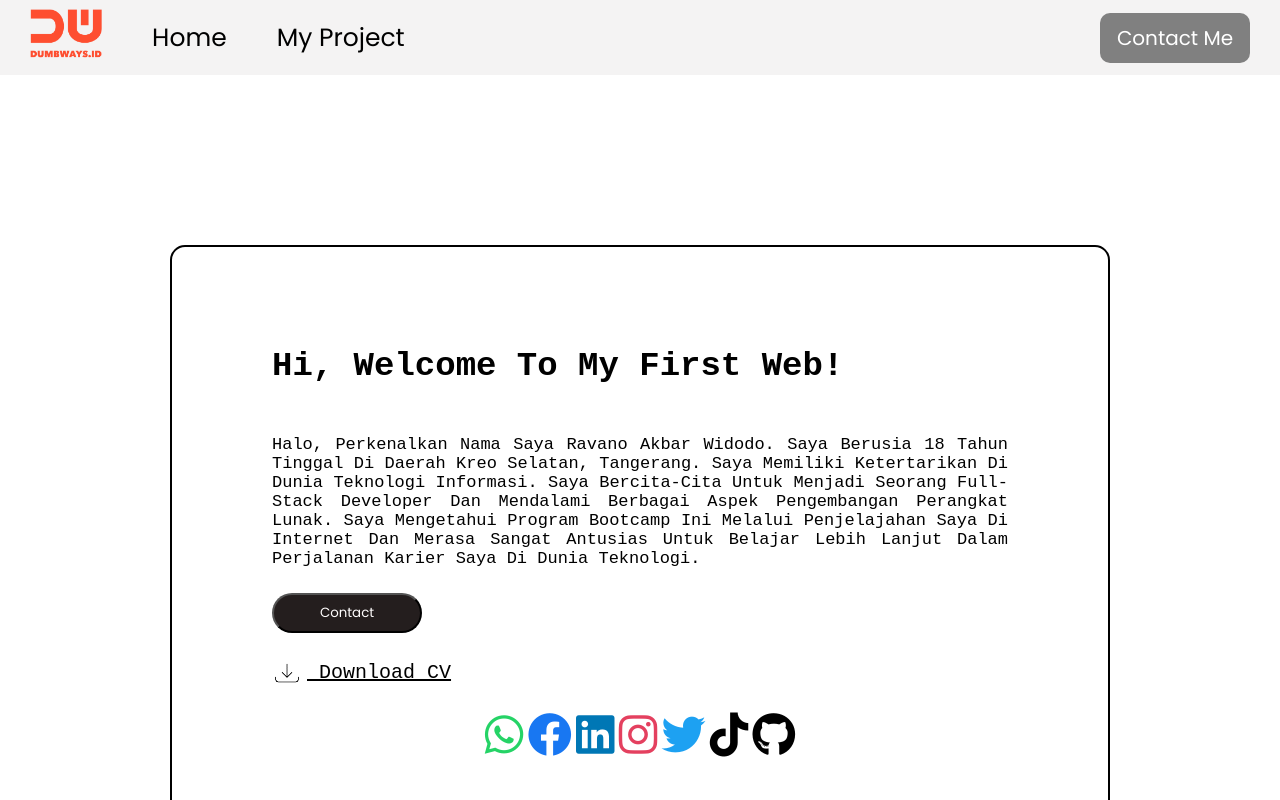
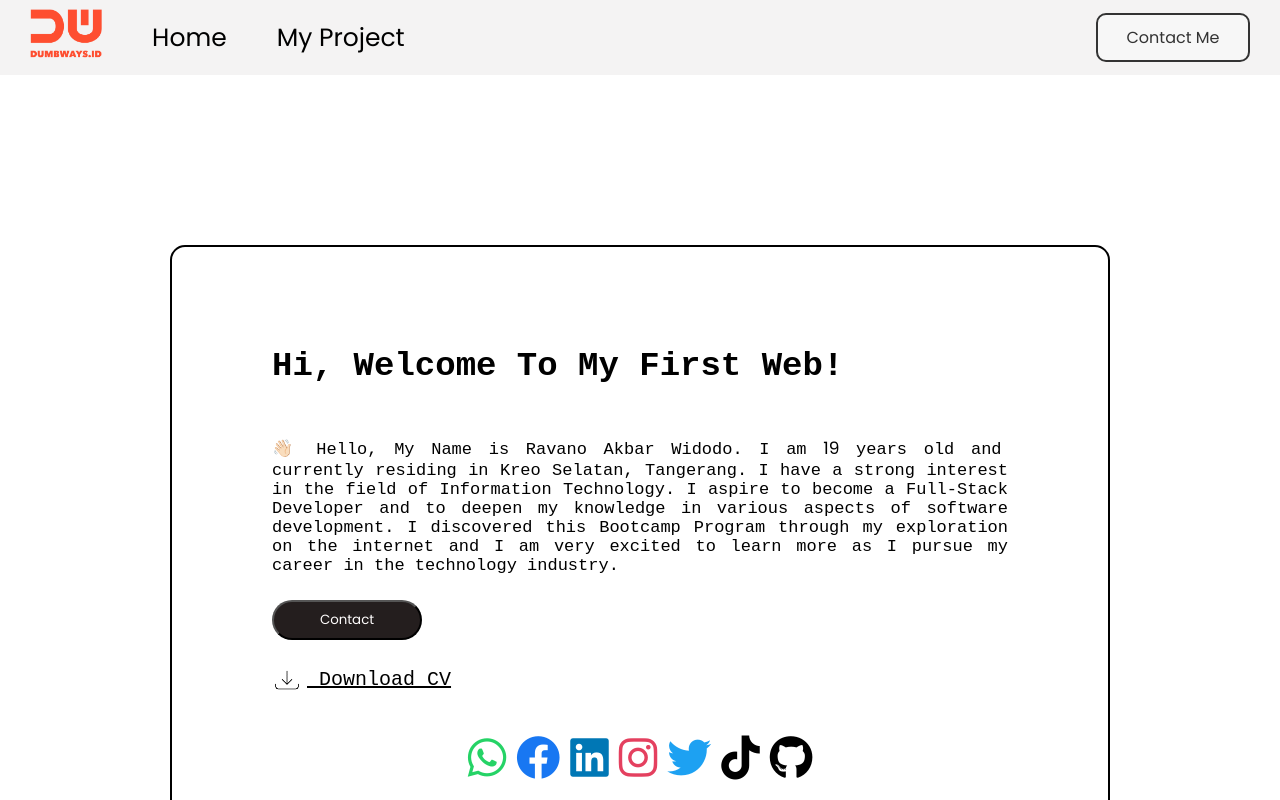
Before and after one commit to ravano-2464/Personal-Web-Day2, a plain HTML site: page index.html in a window 1280 px wide. Shown: the top 800 px of the page. Drawn offline with Linux system fonts and the light colour scheme.

Commit message:
Bootcamp Personal Web Day 2

```diff
--- a/index.css
+++ b/index.css
@@ -7,15 +7,24 @@
     padding: 0;
 }
 
-.btn-contact {
-    background-color: gray;
-    color: white;
+.btn-contact,
+.btn-submit {
+    background-color: #f7f7f7;
+    color: #333;
     padding: 10px;
     width: 130px;
-    font-size: 20px;
+    font-size: 16px;
     border-radius: 10px;
     text-decoration: none;
     text-align: center;
+    border: 2px solid #333;
+    transition: background-color 0.3s ease, color 0.3s ease;
+}
+
+.btn-contact:hover,
+.btn-submit:hover {
+    background-color: #333;
+    color: #fff;
 }
 
 .nav-link {
@@ -32,3 +41,10 @@
 .nav-link a:hover {
     color: orangered;
 }
+
+.sosmed-container {
+    display: flex;
+    justify-content: center;
+    gap: 10px;
+    margin-top: 1rem;
+}
--- a/index.html
+++ b/index.html
@@ -9,7 +9,7 @@
         integrity="sha512-z3gLpd7yknf1YoNbCzqRKc4qyor8gaKU1qmn+CShxbuBusANI9QpRohGBreCFkKxLhei6S9CQXFEbbKuqLg0DA=="
         crossorigin="anonymous" referrerpolicy="no-referrer" />
     <link rel="stylesheet" href="index.css" />
-    <link rel="icon" href="assets/icon/dumbways.ico" type="image/x-icon">
+    <link rel="icon" href="./assets/icon/dumbways.ico" type="image/x-icon">
 </head>
 
 <body>
@@ -17,7 +17,7 @@
         <div style="display: flex; align-items: center; height: 100%; margin-left: 30px; margin-right: 30px;">
             <ul style="display: flex; list-style-type: none; gap: 50px; align-items: center;">
                 <li>
-                    <img src="assets/image/dumbways.png" style="height: 50px;" alt="Dumbways Logo" />
+                    <img src="./assets/image/dumbways.png" style="height: 50px;" alt="Dumbways Logo" />
                 </li>
                 <li class="nav-link">
                     <a href="index.html">
@@ -46,9 +46,9 @@
         <br>
         <br>
         <p style="font-family: monospace; font-size: 17px; text-align: justify;">
-            Halo, Perkenalkan Nama Saya Ravano Akbar Widodo. Saya Berusia 18 Tahun Tinggal Di Daerah Kreo Selatan, Tangerang. Saya Memiliki Ketertarikan Di Dunia Teknologi Informasi.
-            Saya Bercita-Cita Untuk Menjadi Seorang Full-Stack Developer Dan Mendalami Berbagai Aspek Pengembangan Perangkat Lunak.
-            Saya Mengetahui Program Bootcamp Ini Melalui Penjelajahan Saya Di Internet Dan Merasa Sangat Antusias Untuk Belajar Lebih Lanjut Dalam Perjalanan Karier Saya Di Dunia Teknologi.
+          👋🏻  Hello, My Name is Ravano Akbar Widodo. I am <span id="age"></span> years old and currently residing in Kreo Selatan, Tangerang. I have a strong interest in the field of Information Technology.
+              I aspire to become a Full-Stack Developer and to deepen my knowledge in various aspects of software development.
+              I discovered this Bootcamp Program through my exploration on the internet and I am very excited to learn more as I pursue my career in the technology industry.
         </p>
         <br>
         <div>
@@ -63,13 +63,13 @@
             <div>
                 <a href="your_cv_link.pdf" target="_blank">
                     <button style="border: none; background-color: transparent; font-size: 20px; font-family: monospace; color: black; text-decoration: underline; cursor: pointer;">
-                        <img src="assets/image/download.png" alt="Download Icon" style="vertical-align: middle; margin-right: 5px;" width="30px"> Download CV
+                        <img src="./assets/image/download.png" alt="Download Icon" style="vertical-align: middle; margin-right: 5px;" width="30px"> Download CV
                     </button>
                 </a>
             </div>
         </p>
         <br>
-        <div style="text-align: center;">
+        <div class="sosmed-container">
             <a href="https://wa.me/6285697572220/" target="_blank">
                 <i class="fab fa-whatsapp" style="font-size: 44px; color: #25d366;"></i>
             </a>
@@ -99,7 +99,7 @@
         </div>
         <br>
         <div style="text-align: center;">
-            <img style="border-radius: 5px; width: 45%;" src="assets/image/Ravano.jpeg" alt="Ravano">
+            <img style="border-radius: 5px; width: 45%;" src="./assets/image/Ravano.jpeg" alt="Ravano">
         </div>
         <div style="text-align: center;">
             <table border="0" style="width: 100%; border-radius: 10px;">
@@ -112,5 +112,24 @@
             </table>
         </div>
     </div>
+
+    <script>
+        const birthDate = new Date('2005-01-01');
+
+        function calculateAge(date) {
+            const today = new Date();
+            let age = today.getFullYear() - date.getFullYear();
+            const monthDiff = today.getMonth() - date.getMonth();
+
+            if (monthDiff < 0 || (monthDiff === 0 && today.getDate() < date.getDate())) {
+                age--;
+            }
+
+            return age;
+        }
+
+        document.getElementById('age').innerText = calculateAge(birthDate);
+    </script>
+
 </body>
 </html>
```
Also changed, not shown: contact.html (+3 -3 lines).
